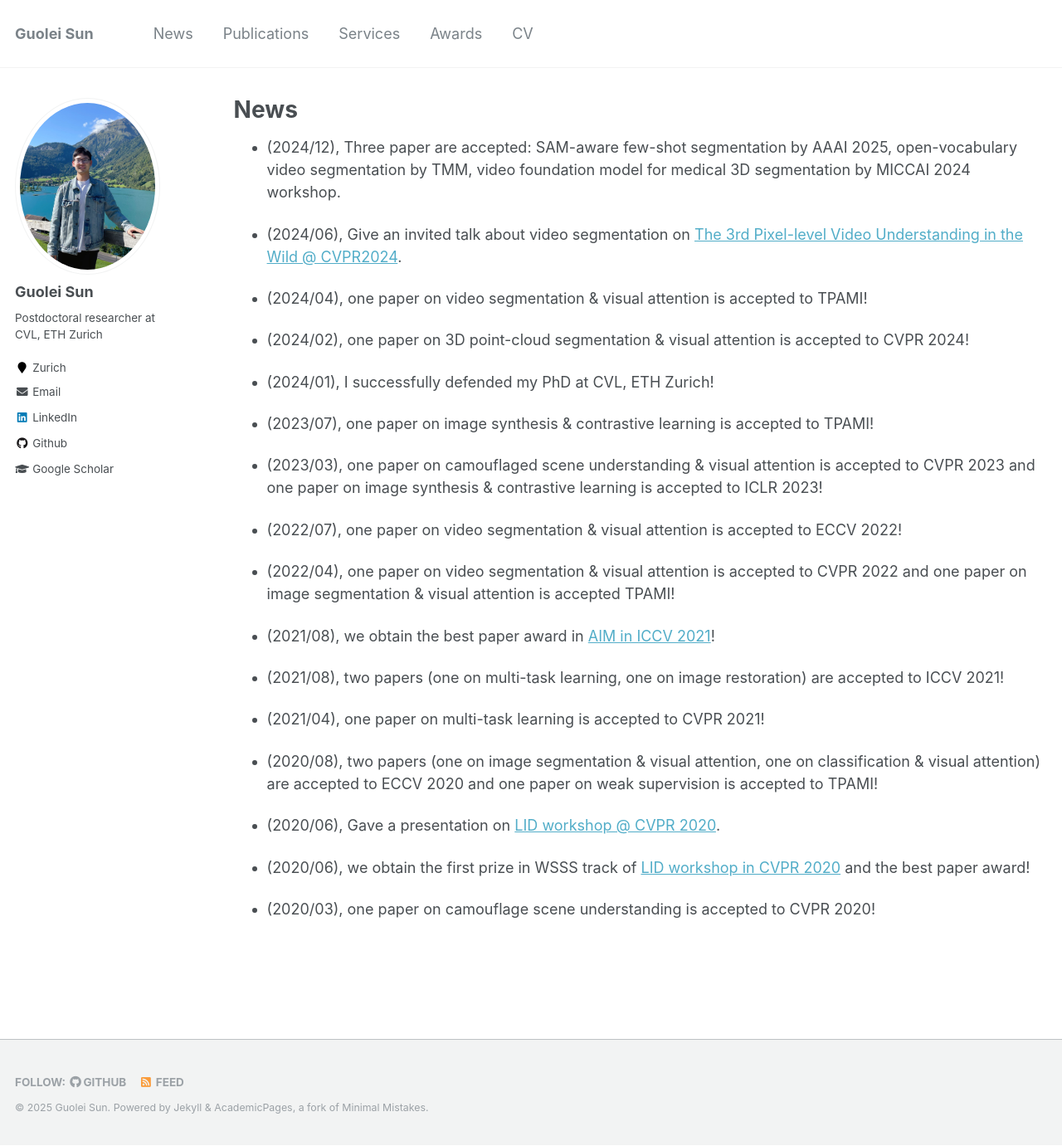
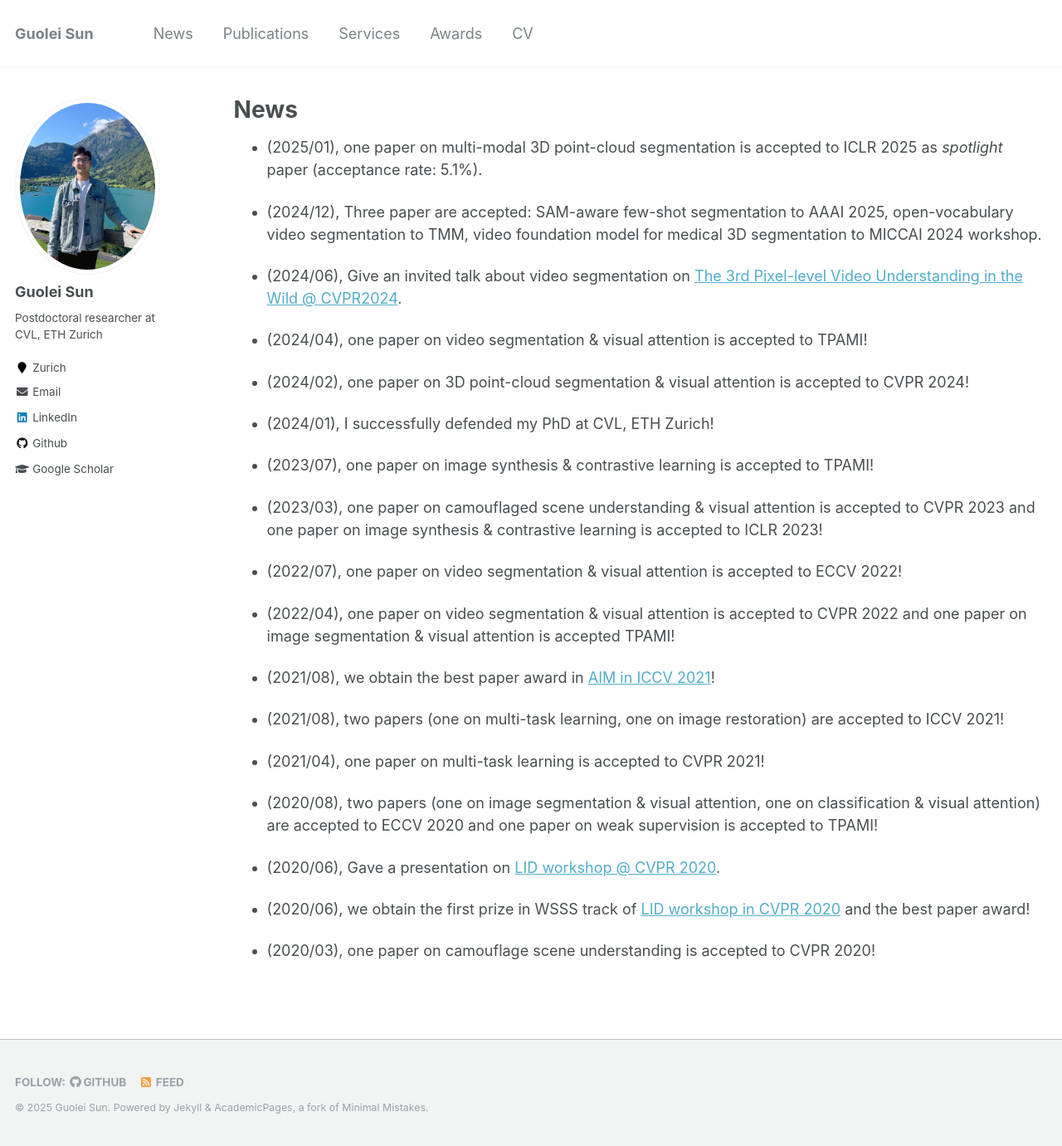
Before and after one commit to GuoleiSun/GuoleiSun.github.io, a Jekyll site: the page built from _pages/markdown.md, in a window 1280 px wide and 1381 px high. Shown: the whole window at 83% size. Built offline with Jekyll 4.4.1, drawn with Linux system fonts in a browser that asks for light colours.

Commit message:
Update markdown.md

```diff
--- a/_pages/markdown.md
+++ b/_pages/markdown.md
@@ -8,7 +8,9 @@ redirect_from:
   - /markdown.html
 ---
 
-* (2024/12), Three paper are accepted: SAM-aware few-shot segmentation by AAAI 2025, open-vocabulary video segmentation by TMM, video foundation model for medical 3D segmentation by MICCAI 2024 workshop.
+* (2025/01), one paper on multi-modal 3D point-cloud segmentation is accepted to ICLR 2025 as *spotlight* paper (acceptance rate: 5.1%).
+
+* (2024/12), Three paper are accepted: SAM-aware few-shot segmentation to AAAI 2025, open-vocabulary video segmentation to TMM, video foundation model for medical 3D segmentation to MICCAI 2024 workshop.
 
 * (2024/06), Give an invited talk about video segmentation on <a href="https://www.vspwdataset.com/Workshop2024">The 3rd Pixel-level Video Understanding in the Wild @ CVPR2024</a>.
 
```
